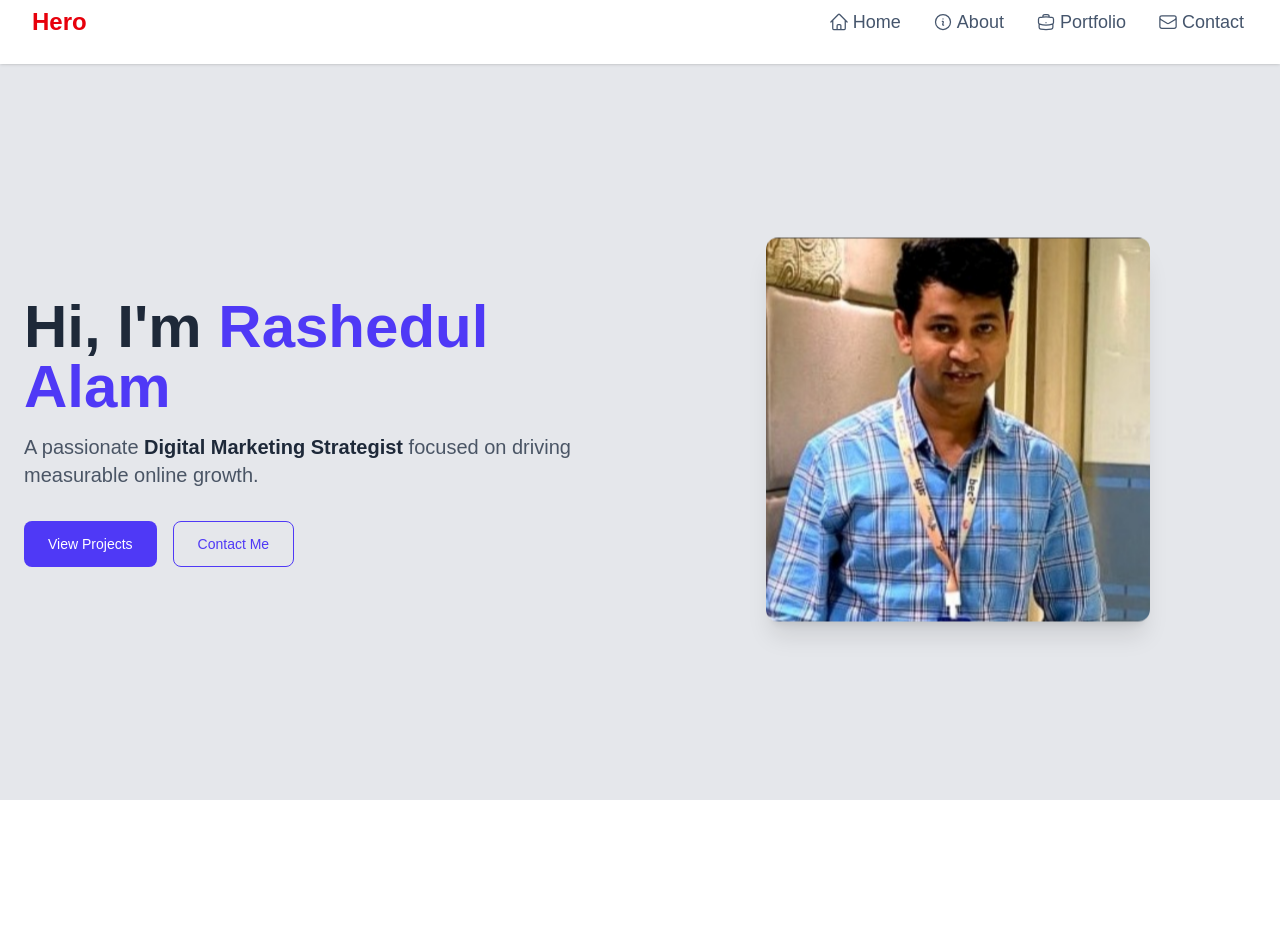
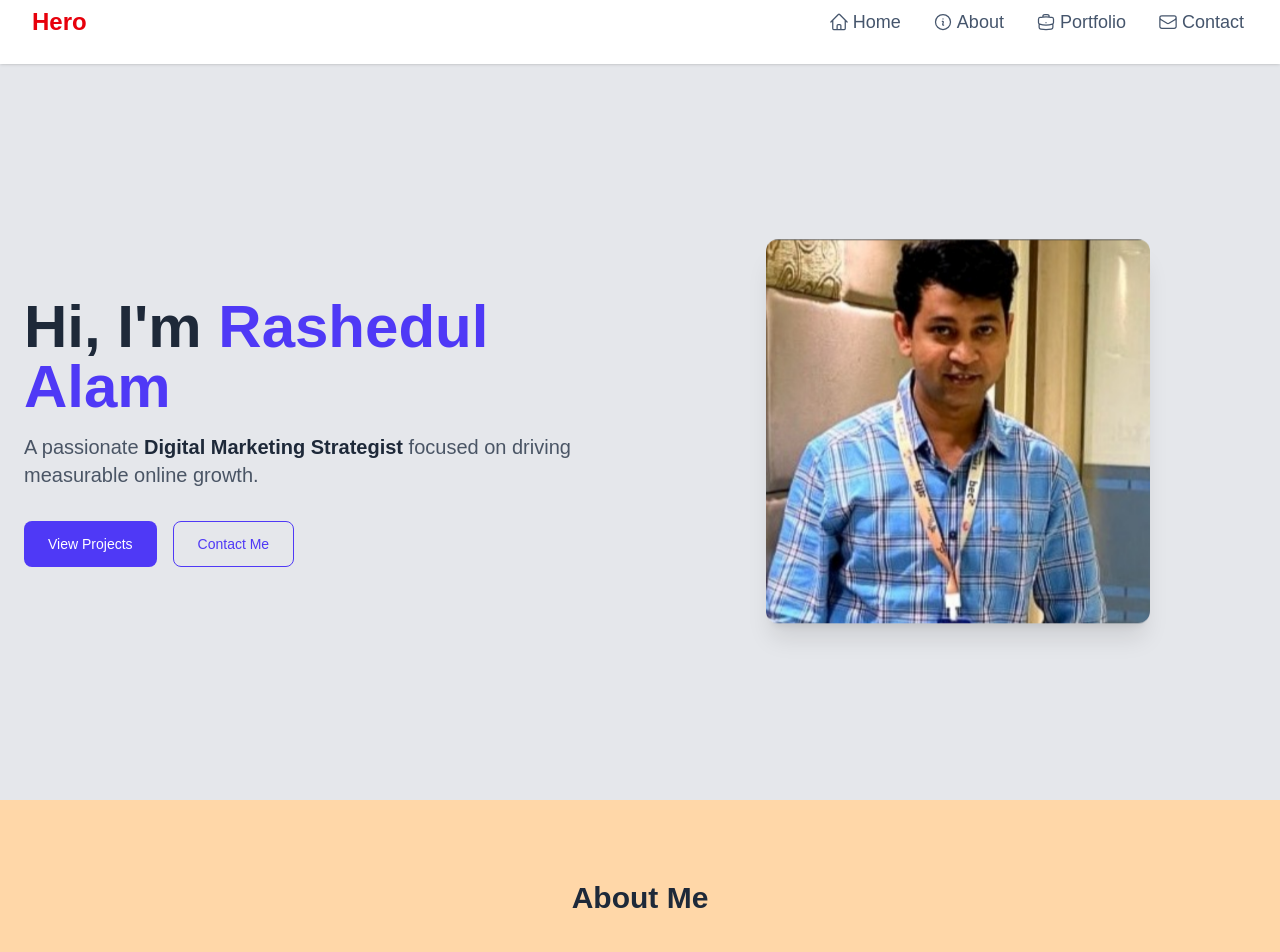
Before and after one commit to 19khaled88/rashed-portfolio, a Next.js app: page / in a window 1280 px wide. Shown: the top 952 px of the page. Before the commit the page ends 800 px from the top, so only its background shows below. Built offline with nearby package versions, Linux system fonts and the light colour scheme.

Commit message:
made about page live

```diff
--- a/src/app/page.tsx
+++ b/src/app/page.tsx
@@ -1,3 +1,4 @@
+import About from "@/components/About.me";
 import Hero from "@/components/Hero";
 
 
@@ -6,6 +7,7 @@
       <main>
 
         <Hero />
+        <About />
       </main>
   );
 }
```
